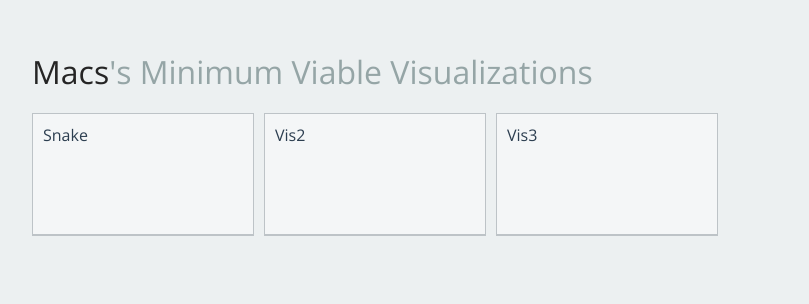
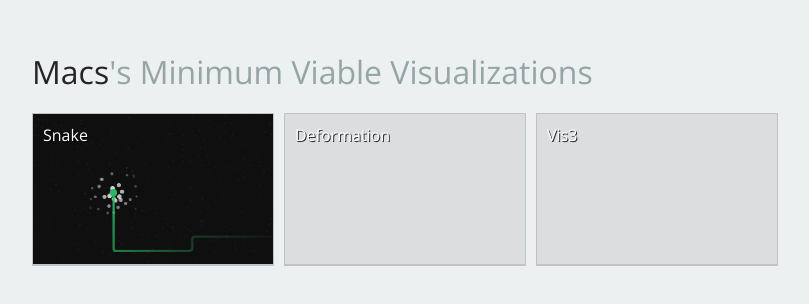
Before and after one commit to dhmacs/macs91.github.io, a plain HTML site: page projects/mvv/index.html in a window 1280 px wide. Shown: the whole page, without its empty margins (160-969 px from the left). Drawn offline with nearby package versions, Linux system fonts and the light colour scheme.

Commit message:
First MVV

```diff
--- a/projects/mvv/index.html
+++ b/projects/mvv/index.html
@@ -16,13 +16,16 @@
 
     <div class="blocks">
         <a href="snakes/index.html" class="block">
-            <span>Snake</span>
+            <div class="block-overlay"><p>Snake</p></div>
+            <img src="previews/snake_preview.png" alt="snake preview"/>
+        </a>
+        <a href="deformation/index.html" class="block">
+            <div class="block-overlay"><p>Deformation</p></div>
+            <!--<img src="previews/snake_preview.png" alt="snake preview"/>-->
         </a>
         <a href="#" class="block">
-            <span>Vis2</span>
-        </a>
-        <a href="#" class="block">
-            <span>Vis3</span>
+            <div class="block-overlay"><p>Vis3</p></div>
+            <!--<img src="previews/snake_preview.png" alt="snake preview"/>-->
         </a>
     </div>
 </div>
--- a/styles/theme.css
+++ b/styles/theme.css
@@ -51,23 +51,43 @@ a:hover {
 }
 
 .block {
-    /*
-    float: left;
-    width: 200px;
-    height: 100px;
-    padding: 10px;*/
-    /*flex: 1;*/
-    width: 200px;
-    height: 100px;
-    padding: 10px;
+    width: 240px;
+    height: 150px;
     margin-bottom: 10px;
     margin-right: 10px;
+    position: relative;
+    overflow: hidden;
 
     background-color: rgba(255,255,255, 0.4);
     border: 1px solid #bdc3c7;
     border-bottom: 2px solid #bdc3c7;
 }
 
-.block > span {
+.block > .block-overlay {
     font-weight: 400;
+    position: absolute;
+    width: 100%;
+    height: 100%;
+    background-color: rgba(0,0,0,0.1);
+    top: 0;
+    left: 0;
+    z-index: 2;
 }
+
+.block > .block-overlay:hover {
+    background-color: rgba(255,255,255,0.0);
+}
+
+.block > img {
+    height: 100%;
+    position: absolute;
+    top: 0;
+    left: 0;
+    z-index: 1;
+}
+
+.block > .block-overlay > p {
+    color: #fff;
+    padding: 10px;
+    text-shadow: 1px 1px rgba(0,0,0,0.8);
+}
```
Also changed, not shown: projects/mvv/previews/snake_preview.png (added).
